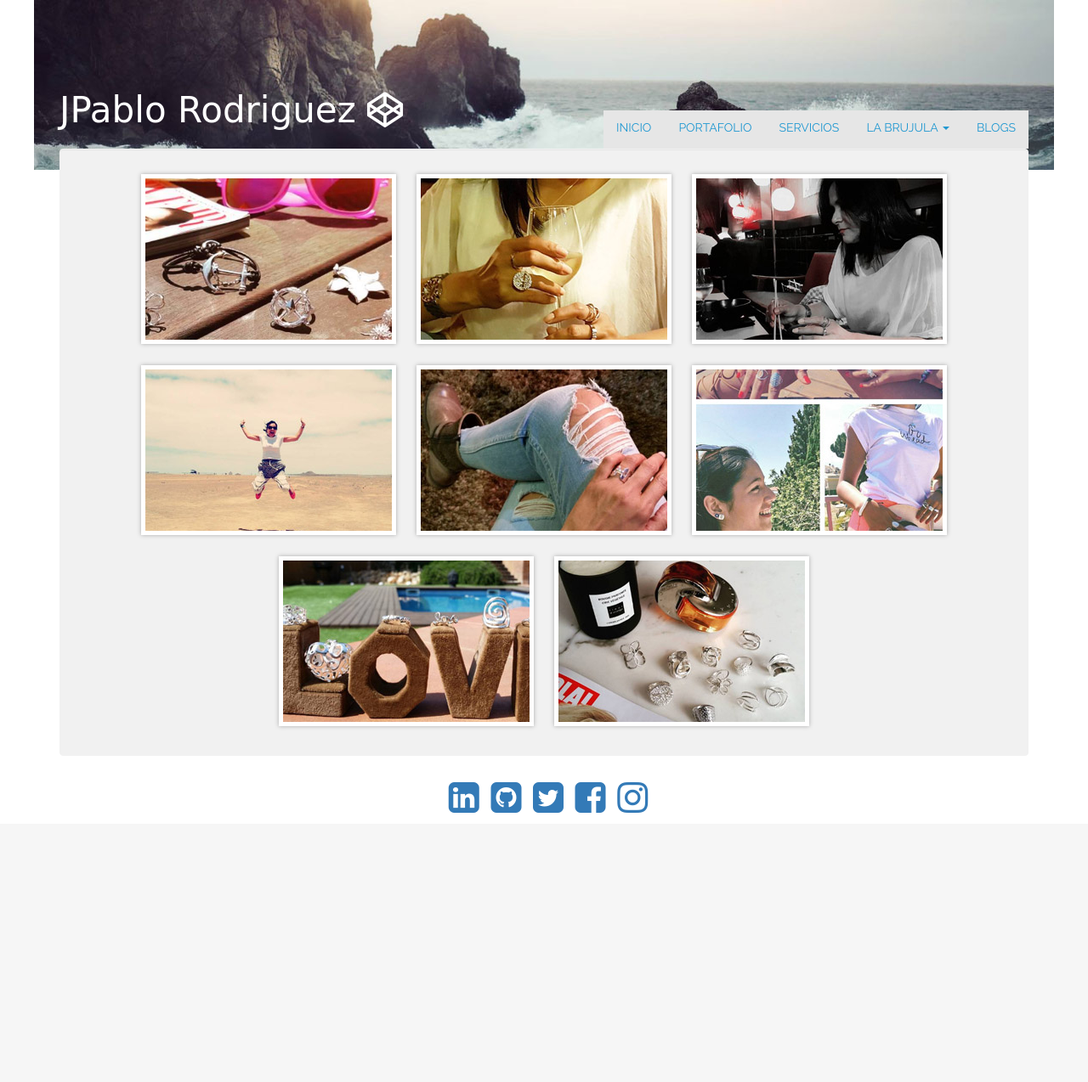
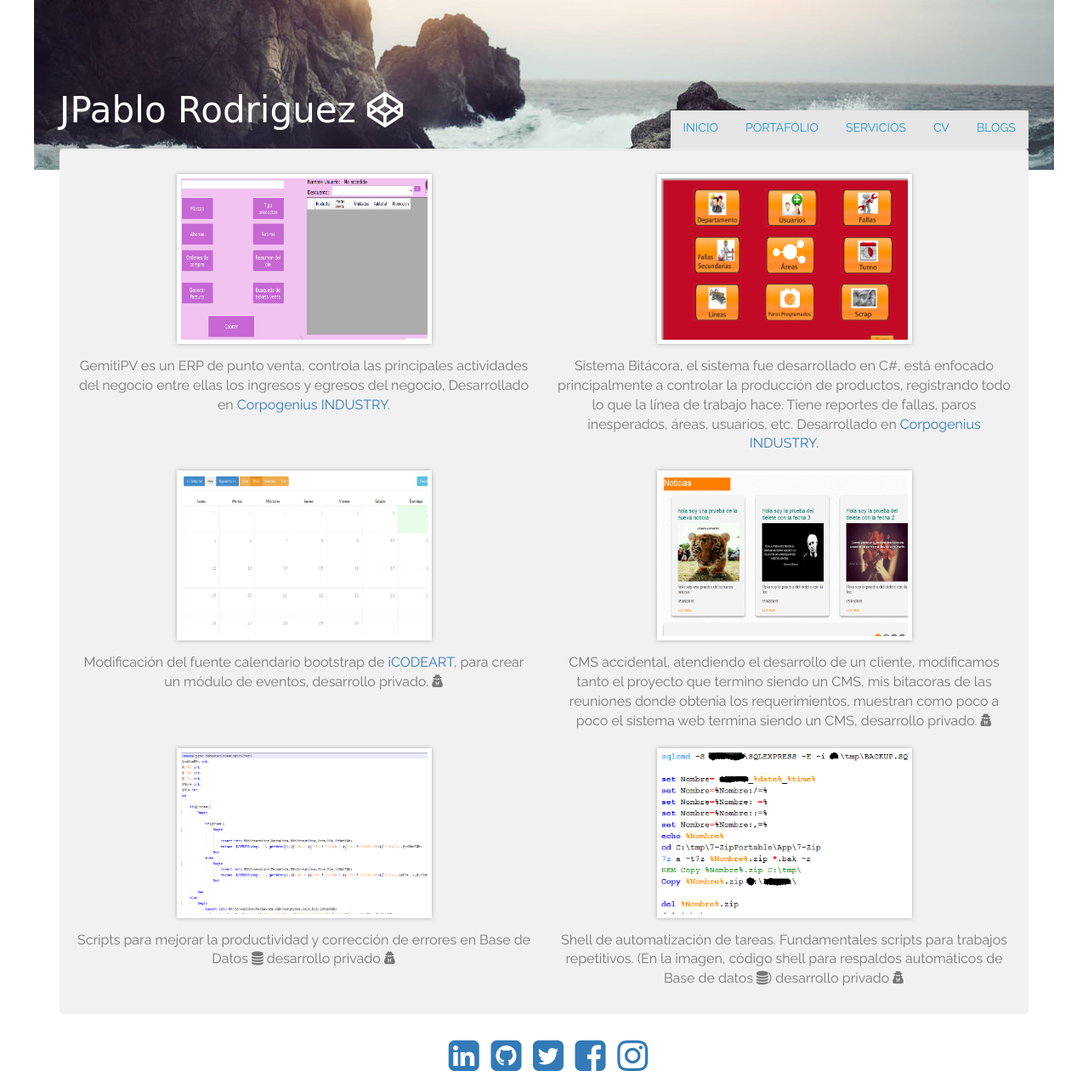
Before and after one commit to jPablo23/sofros_me, a PHP site: page /portafolio.php in a window 1280 px wide. Shown: the whole page at 85% size. Before the commit the page ends 957 px from the top, so only its background shows below. Run offline with PHP 8.4, Linux system fonts and the light colour scheme.

Commit message:
[sofros_me] Se agregan datos del portafolio, de servicio y se agrega el apartado de donde se podra descargar el CV.

```diff
--- a/inc/head_menu.php
+++ b/inc/head_menu.php
@@ -11,13 +11,7 @@
       <li class="active"><a href="index.php">INICIO</a></li>
       <li><a class="hvr-float-shadow" href="portafolio.php">PORTAFOLIO</a></li>
       <li><a class="hvr-float-shadow" href="servicios.php">SERVICIOS</a></li>
-      <li class="dropdown">
-        <a class="dropdown-toggle" data-toggle="dropdown" href="#">LA BRUJULA <span class="caret"></span></a>
-        <ul class="dropdown-menu" role="menu">
-        <li><a href="#">¿Quién soy?</a></li>
-        <li><a href="#">¿Qué hago?</a></li>
-        </ul>
-      </li>
+      <li><a class="hvr-float-shadow" href="curriculum.php">CV</a></li>
       <li><a class="hvr-float-shadow" href="#">BLOGS</a></li>
   </ul>
 
@@ -31,9 +25,8 @@
         <li><a href="#">INICIO</a></li>
         <li><a href="#">PORTAFOLIO</a></li>
         <li><a href="#">SERVICIOS</a></li>
-        <li><a href="#">LA BRUJULA</a></li>
+        <li><a href="#">CV</a></li>
         <li><a href="#">BLOGS</a></li>
-        <li><a href="#">CONTACTO</a></li>
       </ul>
     </div>
   </div>
--- a/index.php
+++ b/index.php
@@ -6,11 +6,12 @@
        <div  class="well">
          <div class="col-sm-12 text-center">
              <img class="profile-image" src="images/jpablo.jpg" height="350px" width="350px">
-             <p><h1 class="name-me">Juan Pablo Rodriguez Mendoza</h1></p>
+             <p><h1 class="name-me">JPablo Rodriguez</h1></p>
          </div>
 
          <div id="description" class="col-sm-12">
-           <h3>Soy full-stack developer, me enfoco en el desarrollo web Front-End and Back-end, Soy también Internet service provider (ISP) con <a href="http://wifimax.com.mx/index.php">Wifimax.com.mx</a></li></h3>
+           <h3>Hola Soy Pablo Rodríguez creador de Sofroscorp,  Full-Stack developer freelancer y líder del proyecto más importante del mundo, el proyecto de 'Mi vida' y bien ¿Tú eres líder de tu vida? o delegas decisiones importantes...</a></li></h3>
+           <p>“Cuando un hombre no sabe hacia donde navega, ningún viento le es favorable” – Séneca</p>
          </div>
 
        </div>
--- a/portafolio.php
+++ b/portafolio.php
@@ -4,65 +4,68 @@
  <!-- container -->
  <div id="bodypage" class="container">
 <?php include 'inc/head_menu.php'; ?>
-   <div  class="well text-center">
+<div class="well text-center">
+  <div  class="row">
 
+    <div class="col-xs-12 col-lg-6">
       <div class="view second-effect">
-<img src="images/portafolio/1.jpg" />
+      <img src="images/portafolio/1.png" width="300" height="200"/>
       <div class="mask">
         <a href="#" class="info" title="Full Image">Full Image</a>
       </div>
       </div>
-
+<p>GemitiPV es un ERP de punto venta, controla las principales actividades del negocio entre ellas los ingresos y egresos del negocio, Desarrollado en <a href="http://corpogenius.com/" class="info">Corpogenius INDUSTRY</a>.</p>
+    </div>
+   <div class="col-xs-12 col-lg-6">
      <div class="view second-effect">
-<img src="images/portafolio/2.jpg" />
+     <img src="images/portafolio/2.png" width="300" height="200"/>
      <div class="mask">
        <a href="#" class="info" title="Full Image">Full Image</a>
      </div>
      </div>
-
+     <p>Sistema Bitácora, el sistema fue desarrollado en C#, está enfocado principalmente a controlar la producción de productos, registrando todo lo que la línea de trabajo hace. Tiene reportes de fallas, paros inesperados, áreas, usuarios, etc. Desarrollado en <a href="http://corpogenius.com/" class="info">Corpogenius INDUSTRY</a>.</p>
+   </div>
+</div>
+<div class="row">
+  <div class="col-xs-12 col-lg-6">
     <div class="view second-effect">
-<img src="images/portafolio/3.jpg" />
+    <img src="images/portafolio/3.png" width="300" height="200"/>
     <div class="mask">
       <a href="#" class="info" title="Full Image">Full Image</a>
     </div>
     </div>
-
+    <p>Modificación del fuente  calendario bootstrap de <a href="https://github.com/icodeart" class="info">iCODEART</a>, para crear un módulo de eventos, desarrollo privado. <i class="fa fa-user-secret" aria-hidden="true"></i></p>
+  </div>
+  <div class="col-xs-12 col-lg-6">
     <div class="view second-effect">
-<img src="images/portafolio/4.jpg" />
+    <img src="images/portafolio/4.png" width="300" height="200"/>
     <div class="mask">
       <a href="#" class="info" title="Full Image">Full Image</a>
     </div>
     </div>
-
-<div class="view second-effect">
-<img src="images/portafolio/5.jpg" />
-<div class="mask">
-  <a href="#" class="info" title="Full Image">Full Image</a>
+    <p>CMS accidental, atendiendo el desarrollo de un cliente, modificamos tanto el proyecto que termino siendo un CMS, mis bitacoras de las reuniones donde obtenia los requerimientos, muestran como poco a poco el sistema web termina siendo un CMS, desarrollo privado. <i class="fa fa-user-secret" aria-hidden="true"></i></p>
   </div>
 </div>
-
+<div class="row">
+  <div class="col-xs-12 col-lg-6">
     <div class="view second-effect">
-<img src="images/portafolio/6.jpg" />
+    <img src="images/portafolio/5.png" width="300" height="200"/>
     <div class="mask">
-  <a href="#" class="info" title="Full Image">Full Image</a>
+      <a href="#" class="info" title="Full Image"></a>
     </div>
     </div>
-
+    <p>Scripts para mejorar la productividad y corrección de errores en Base de Datos <i class="fa fa-database" aria-hidden="true"></i> desarrollo privado  <i class="fa fa-user-secret" aria-hidden="true"></i></p>
+  </div>
+  <div class="col-xs-12 col-lg-6">
     <div class="view second-effect">
-<img src="images/portafolio/7.jpg" />
+    <img src="images/portafolio/6.png" width="300" height="200"/>
     <div class="mask">
-  <a href="#" class="info" title="Full Image">Full Image</a>
+      <a href="#" class="info" title="Full Image"></a>
     </div>
     </div>
-
-<div class="view second-effect">
-<img src="images/portafolio/8.jpg" />
-<div class="mask">
-  <a href="#" class="info" title="Full Image">Full Image</a>
+    <p>Shell de automatización de tareas. Fundamentales scripts para trabajos repetitivos. (En la imagen, código shell para respaldos automáticos de Base de datos <i class="fa fa-database" aria-hidden="true"></i>) desarrollo privado <i class="fa fa-user-secret" aria-hidden="true"></i></p>
   </div>
 </div>
-
-
 </div>
  </div>
  <!-- container -->
```
Also changed, not shown: curriculum.php (added, +7 -0 lines), servicios.php (+20 -19 lines), images/portafolio/1.jpg (deleted), images/portafolio/1.png (added), images/portafolio/2.jpg (deleted), images/portafolio/2.png (added), images/portafolio/3.jpg (deleted), images/portafolio/3.png (added), images/portafolio/4.jpg (deleted), images/portafolio/4.png (added), images/portafolio/5.jpg (deleted), images/portafolio/5.png (added), images/portafolio/6.jpg (deleted), images/portafolio/6.png (added), 2 more files. Lines whose indentation alone changed are shown as unchanged.
